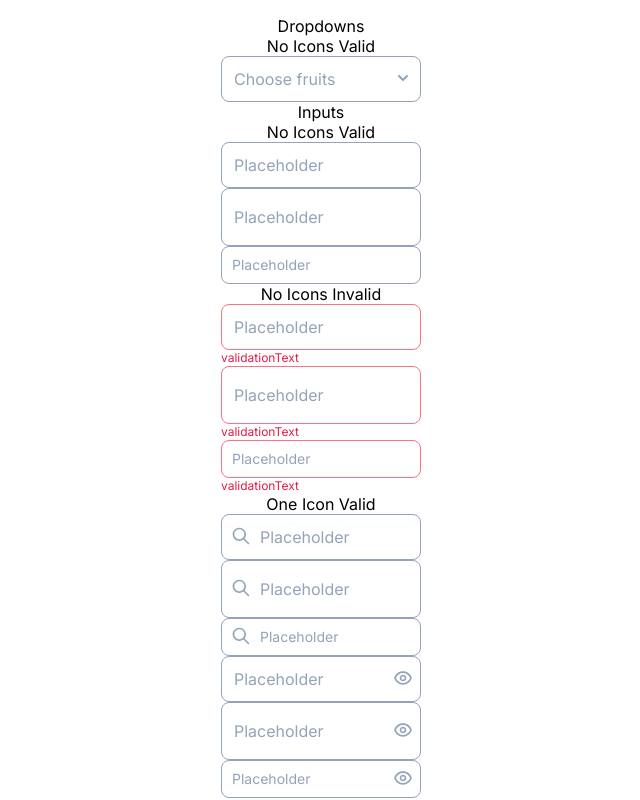
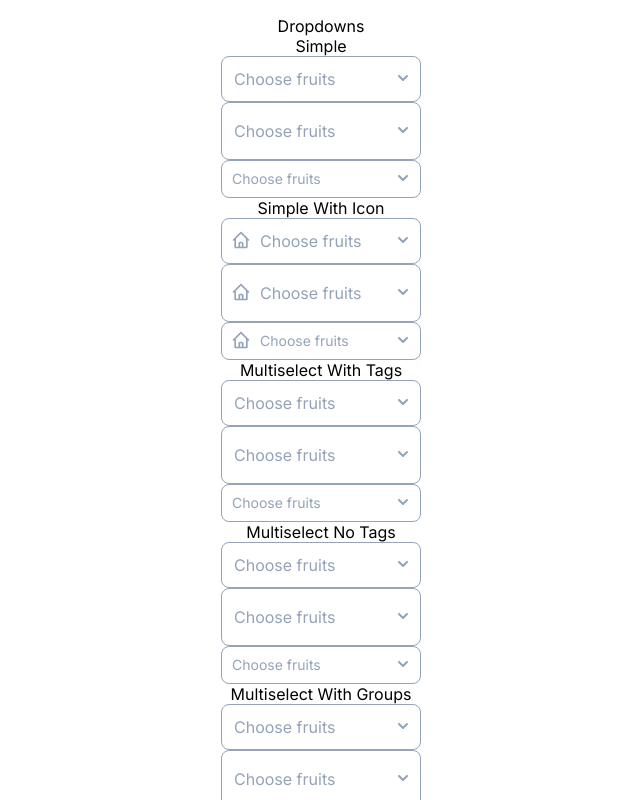
Before and after one commit to lubov-nefed/irina-nik-design-system, a React (Vite) app: page / in a window 1280 px wide. Shown: the top 800 px of the page, without its empty margins (319-959 px from the left). Built offline with nearby package versions, Linux system fonts and the light colour scheme.

Commit message:
feat: add Dropdown types

```diff
--- a/src/components/Dropdown/Dropdown.css
+++ b/src/components/Dropdown/Dropdown.css
@@ -32,3 +32,16 @@
   background-color: var(--brand-color-100);
   cursor: pointer;
 }
+
+.dropdown-group-title {
+  text-align: left;
+  color: var(--neutral-color-500);
+  padding-left: 16px;
+  padding-top: 8px;
+  padding-bottom: 8px;
+  cursor: pointer;
+}
+
+.grouped-li {
+  padding-left: 42px;
+}
--- a/src/components/Dropdown/Dropdown.tsx
+++ b/src/components/Dropdown/Dropdown.tsx
@@ -3,16 +3,47 @@ import { BaseInput } from "../Input/BaseInput";
 import iconChevronDown from "../../assets/icons/input-icons/icon-chevron-down.svg";
 import { useState } from "react";
 
+interface IDropdownGroupTitleProps {
+  title: string;
+}
+const DropdownGroupTitle: React.FC<IDropdownGroupTitleProps> = (props) => {
+  return (
+    <li
+      className="dropdown-group-title text-xs font-semibold"
+      onClick={(e) => {
+        e.stopPropagation();
+      }}
+    >
+      {props.title}
+    </li>
+  );
+};
+
+type dropdownValue = { id: string; value: string };
+
 interface IDropdownProps {
   size: "medium" | "big" | "small";
-  values: { id: string; value: string }[];
+  type:
+    | {
+        key: "simple" | "multiWithTags" | "multiNoTags";
+        values: dropdownValue[];
+      }
+    | {
+        key: "multiWithGroups";
+        values: { popular: dropdownValue[]; others: dropdownValue[] };
+      };
   placeholder: string;
   validation: { isValid: boolean; validationText: string };
+  leftIcon?: string;
 }
 
 const Dropdown: React.FC<IDropdownProps> = (props) => {
   const [isDropdownOpen, setIsDropdownOpen] = useState(false);
   const [activeOption, setActiveOption] = useState({ id: "", value: "" });
+  const icons = props.leftIcon
+    ? { leftIconSrc: props.leftIcon, rightIconSrc: iconChevronDown }
+    : { rightIconSrc: iconChevronDown };
+
   return (
     <div
       className="dropdown-container"
@@ -20,18 +51,50 @@ const Dropdown: React.FC<IDropdownProps> = (props) => {
     >
       <BaseInput
         size={props.size}
-        icons={{ rightIconSrc: iconChevronDown }}
+        icons={icons}
         placeholder={props.placeholder}
-        validation={{ isValid: true, validationText: "Validation Text" }}
+        validation={{
+          isValid: props.validation.isValid,
+          validationText: props.validation.validationText,
+        }}
         value={activeOption.value}
         onInput={() => {}}
+        active={isDropdownOpen}
       />
-      {isDropdownOpen && (
+      {isDropdownOpen && Array.isArray(props.type.values) && (
         <ul className="dropdown-ul text-base font-normal shadow-xl">
-          {props.values.map((item) => (
+          {props.type.values.map((item) => (
             <li
               key={item.id}
               className="dropdown-li text-sm font-normal"
+              onClick={() => {
+                setActiveOption(item);
+              }}
+            >
+              {item.value}
+            </li>
+          ))}
+        </ul>
+      )}
+      {isDropdownOpen && !Array.isArray(props.type.values) && (
+        <ul className="dropdown-ul text-base font-normal shadow-xl">
+          <DropdownGroupTitle title="Popular" />
+          {props.type.values.popular.map((item) => (
+            <li
+              key={item.id}
+              className="dropdown-li grouped-li text-sm font-normal"
+              onClick={() => {
+                setActiveOption(item);
+              }}
+            >
+              {item.value}
+            </li>
+          ))}
+          <DropdownGroupTitle title="Others" />
+          {props.type.values.others.map((item) => (
+            <li
+              key={item.id}
+              className="dropdown-li grouped-li text-sm font-normal"
               onClick={() => {
                 setActiveOption(item);
               }}
--- a/src/components/Input/BaseInput.css
+++ b/src/components/Input/BaseInput.css
@@ -10,7 +10,7 @@
   border: solid 1px var(--neutral-color-500);
 }
 
-.input:active, .input:focus, .input:focus-visible {
+.input:active, .input:focus, .input:focus-visible, .input--active {
   outline: solid 2px var(--brand-color-500);
 }
 
--- a/src/components/Input/BaseInput.tsx
+++ b/src/components/Input/BaseInput.tsx
@@ -12,13 +12,17 @@ interface IBaseInputProps {
   value?: string;
   isDisabled?: boolean;
   onInput?: (e: BaseSyntheticEvent) => void;
+  active?: boolean;
 }
 
 const BaseInput: React.FC<IBaseInputProps> = (props) => {
   const textSize = props.size === "small" ? "text-sm" : "text-base";
-  const className = props.validation.isValid
+  let className = props.validation.isValid
     ? `input input-${props.size} ${textSize} font-normal`
     : `input input-${props.size} input--non-valid ${textSize} font-normal`;
+  if (props.active) {
+    className += " input--active";
+  }
 
   return (
     <div className={`input-container input-container--${props.size}`}>
--- a/src/layouts/Dropdowns.tsx
+++ b/src/layouts/Dropdowns.tsx
@@ -1,4 +1,5 @@
 import { Dropdown } from "../components/Dropdown/Dropdown";
+import iconHome from "../assets/icons/input-icons/icon-home.svg";
 const fruits = [
   { id: "1", value: "Apples" },
   { id: "2", value: "Bananas" },
@@ -6,170 +7,175 @@ const fruits = [
   { id: "4", value: "Peaches" },
 ];
 
+const fruitsWithGroups = {
+  popular: fruits,
+  others: [
+    { id: "5", value: "Kiwi" },
+    { id: "6", value: "Pear" },
+    { id: "7", value: "Lemons" },
+    { id: "8", value: "Plums" },
+  ],
+};
+
 function Dropdowns() {
   return (
     <>
       Dropdowns
       <br />
-      No Icons Valid
+      Simple
       <br />
       <Dropdown
         size="medium"
-        values={fruits}
+        type={{
+          key: "simple",
+          values: fruits,
+        }}
         placeholder="Choose fruits"
         validation={{ isValid: true, validationText: "Validation Text" }}
       />
       <br />
-      {/* <Dropdown
+      <Dropdown
         size="big"
-        values={fruits}
+        type={{
+          key: "simple",
+          values: fruits,
+        }}
         placeholder="Choose fruits"
         validation={{ isValid: true, validationText: "Validation Text" }}
       />
       <br />
       <Dropdown
         size="small"
-        values={fruits}
+        type={{
+          key: "simple",
+          values: fruits,
+        }}
         placeholder="Choose fruits"
         validation={{ isValid: true, validationText: "Validation Text" }}
       />
       <br />
-      No Icons Invalid
+      Simple With Icon
       <br />
       <Dropdown
         size="medium"
-        values={fruits}
+        type={{
+          key: "simple",
+          values: fruits,
+        }}
         placeholder="Choose fruits"
-        validation={{ isValid: false, validationText: "Validation Text" }}
+        validation={{ isValid: true, validationText: "Validation Text" }}
+        leftIcon={iconHome}
       />
       <br />
       <Dropdown
         size="big"
-        values={fruits}
+        type={{
+          key: "simple",
+          values: fruits,
+        }}
         placeholder="Choose fruits"
-        validation={{ isValid: false, validationText: "Validation Text" }}
+        validation={{ isValid: true, validationText: "Validation Text" }}
+        leftIcon={iconHome}
       />
       <br />
       <Dropdown
         size="small"
-        values={fruits}
+        type={{
+          key: "simple",
+          values: fruits,
+        }}
         placeholder="Choose fruits"
-        validation={{ isValid: false, validationText: "Validation Text" }}
+        validation={{ isValid: true, validationText: "Validation Text" }}
+        leftIcon={iconHome}
       />
       <br />
-      One Icon Valid
+      Multiselect With Tags
       <br />
       <Dropdown
         size="medium"
-        values={fruits}
+        type={{
+          key: "multiWithTags",
+          values: fruits,
+        }}
         placeholder="Choose fruits"
         validation={{ isValid: true, validationText: "Validation Text" }}
       />
       <br />
       <Dropdown
         size="big"
-        values={fruits}
+        type={{
+          key: "multiWithTags",
+          values: fruits,
+        }}
         placeholder="Choose fruits"
         validation={{ isValid: true, validationText: "Validation Text" }}
       />
       <br />
       <Dropdown
         size="small"
-        values={fruits}
+        type={{
+          key: "multiWithTags",
+          values: fruits,
+        }}
         placeholder="Choose fruits"
         validation={{ isValid: true, validationText: "Validation Text" }}
       />
       <br />
+      Multiselect No Tags
+      <br />
       <Dropdown
         size="medium"
-        values={fruits}
+        type={{
+          key: "multiNoTags",
+          values: fruits,
+        }}
         placeholder="Choose fruits"
         validation={{ isValid: true, validationText: "Validation Text" }}
       />
       <br />
       <Dropdown
         size="big"
-        values={fruits}
+        type={{
+          key: "multiNoTags",
+          values: fruits,
+        }}
         placeholder="Choose fruits"
         validation={{ isValid: true, validationText: "Validation Text" }}
       />
       <br />
       <Dropdown
         size="small"
-        values={fruits}
+        type={{
+          key: "multiNoTags",
+          values: fruits,
+        }}
         placeholder="Choose fruits"
         validation={{ isValid: true, validationText: "Validation Text" }}
       />
       <br />
-      One Icon Invalid
+      Multiselect With Groups
       <br />
       <Dropdown
         size="medium"
-        values={fruits}
-        placeholder="Choose fruits"
-        validation={{ isValid: false, validationText: "Validation Text" }}
-      />
-      <br />
-      <Dropdown
-        size="big"
-        values={fruits}
-        placeholder="Choose fruits"
-        validation={{ isValid: false, validationText: "Validation Text" }}
-      />
-      <br />
-      <Dropdown
-        size="small"
-        values={fruits}
-        placeholder="Choose fruits"
-        validation={{ isValid: false, validationText: "Validation Text" }}
-      />
-      <br />
-      Two Icons Valid
-      <br />
-      <Dropdown
-        size="medium"
-        values={fruits}
+        type={{ key: "multiWithGroups", values: fruitsWithGroups }}
         placeholder="Choose fruits"
         validation={{ isValid: true, validationText: "Validation Text" }}
       />
       <br />
       <Dropdown
         size="big"
-        values={fruits}
+        type={{ key: "multiWithGroups", values: fruitsWithGroups }}
         placeholder="Choose fruits"
         validation={{ isValid: true, validationText: "Validation Text" }}
       />
       <br />
       <Dropdown
         size="small"
-        values={fruits}
+        type={{ key: "multiWithGroups", values: fruitsWithGroups }}
         placeholder="Choose fruits"
         validation={{ isValid: true, validationText: "Validation Text" }}
       />
       <br />
-      Two Icons Invalid
-      <br />
-      <Dropdown
-        size="medium"
-        values={fruits}
-        placeholder="Choose fruits"
-        validation={{ isValid: false, validationText: "Validation Text" }}
-      />
-      <br />
-      <Dropdown
-        size="big"
-        values={fruits}
-        placeholder="Choose fruits"
-        validation={{ isValid: false, validationText: "Validation Text" }}
-      />
-      <br />
-      <Dropdown
-        size="small"
-        values={fruits}
-        placeholder="Choose fruits"
-        validation={{ isValid: false, validationText: "Validation Text" }}
-      />
-      <br /> */}
     </>
   );
 }
--- a/src/main.tsx
+++ b/src/main.tsx
@@ -9,7 +9,7 @@ import { InputsWithLabels } from "./layouts/InputsWithLabels";
 ReactDOM.createRoot(document.getElementById("root")!).render(
   <React.StrictMode>
     <Dropdowns />
-    <Inputs />
-    <InputsWithLabels />
+    {/* <Inputs />
+    <InputsWithLabels /> */}
   </React.StrictMode>
 );
```
Also changed, not shown: src/assets/icons/input-icons/icon-home.svg (added).
